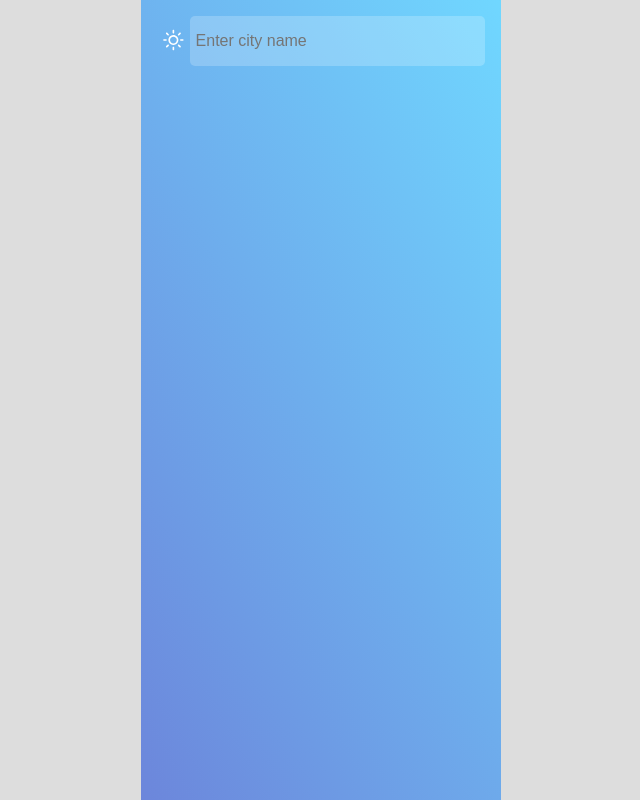
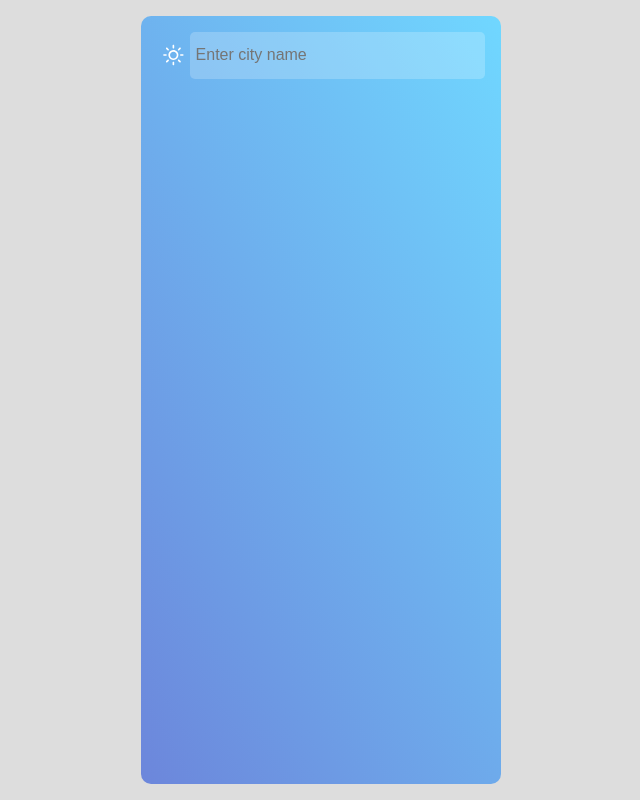
Before and after one commit to skoodath/weather-react, a React (Create React App) app: page / in a window 1280 px wide. Shown: the whole page, without its empty margins (319-959 px from the left). Built offline with nearby package versions, Linux system fonts and the light colour scheme.

Commit message:
changes in responsiveness

```diff
--- a/src/styles/device.js
+++ b/src/styles/device.js
@@ -2,7 +2,7 @@ const size = {
   mobileSm: '320px',
   mobileMd: '375px',
   mobileLg: '425px',
-  tabAll: '768px',
+  tablet: '768px',
   laptop: '1024px',
   laptopLg: '1280px',
   desktop: '1440px'
--- a/src/styles/styledwrapper.js
+++ b/src/styles/styledwrapper.js
@@ -5,8 +5,12 @@ export const StyledWrapperDay = styled.section`
     height: 100vh;
     background-image: linear-gradient(-120deg,#70d7ff,#6c86db);
     overflow: hidden;
-    max-width: 360px;
     min-width: 360px;
+    @media ${device.tablet}{
+      height: 768px;
+      border-radius: 10px;
+      max-width: 360px;
+    }
     @media ${device.desktop}{
       height: 768px;
       border-radius: 10px;
```
